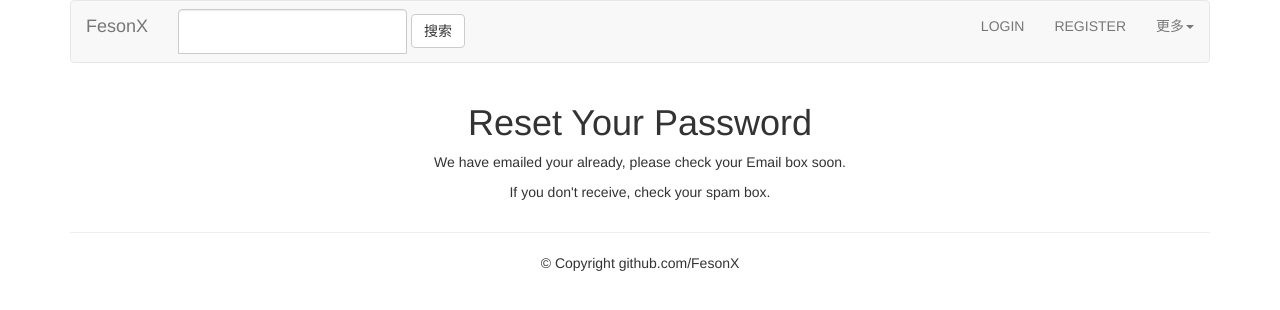
After one commit to FesonX/myBlog, a Django app: page /account/password-reset-done/ in a window 1280 px wide. The commit adds this page. Shown: the top 310 px of the page. Run offline with Django 3.2, Linux system fonts and the light colour scheme; some libraries are stand-ins or nearby versions.

Commit message:
[Add] Password Reset Function

```diff
--- a/account/urls.py
+++ b/account/urls.py
@@ -17,4 +17,16 @@ urlpatterns = [
         , name='password-change'),
     url(r'^password-change-done/$', auth_views.PasswordChangeDoneView.as_view(
         template_name='account/password-change-done.html'), name='password-change-done'),
+    url(r'^password-reset/$', auth_views.PasswordResetView.as_view(
+        template_name="account/password_reset_form.html",
+        email_template_name="account/password_reset_email.html",
+        success_url='/account/password-reset-done/'),
+        name='password_reset'),
+    url(r'^password-reset-done/$', auth_views.PasswordResetDoneView.as_view(
+        template_name="account/password_reset_done.html"), name='password_reset_done'),
+    url(r'^password-reset-confirm/(?P<uidb64>[-\w]+)/(?P<token>[-\w]+)/$', auth_views.PasswordResetConfirmView.as_view(
+        template_name="account/password_reset_confirm.html", success_url='/account/password-reset-complete/'),
+        name="password_reset_confirm"),
+    url(r'^password-reset-complete/$', auth_views.PasswordResetCompleteView.as_view(
+        template_name='account/password_reset_complete.html'), name='password_reset_complete'),
 ]
--- a/templates/account/password_change_form.html
+++ b/templates/account/password_change_form.html
@@ -15,7 +15,7 @@ Password Change
 <form action="." method="post" name="Register_Form" class="form-horizontal">
     {% csrf_token %}
     <hr class="colorgraph"><br>
-    <h3 class="form-signin-heading">Register | FesonX's Blog</h3>
+    <h3 class="form-signin-heading">Change Password | FesonX's Blog</h3>
     <div class="form-group">
         <label class="col-md-5 control-label text-right">
             {{ form.old_password.label_tag }}
--- /dev/null
+++ b/templates/account/password_reset_done.html
@@ -0,0 +1,11 @@
+{% extends "base.html" %}
+{% block title %}
+Password Reset
+{% endblock %}
+{% block content %}
+<div class="row text-center vertical-middle-sm">
+    <h1>Reset Your Password</h1>
+    <p>We have emailed your already, please check your Email box soon.</p>
+    <p>If you don't receive, check your spam box.</p>
+</div>
+{% endblock %}
--- /dev/null
+++ b/templates/account/password_reset_email.html
@@ -0,0 +1,6 @@
+<p> You're receive this Email because you request to RESET password at FesonX's Blog</p>
+<p>Please go to the following page to rest</p>
+
+{{ protocol }}://{{ domain }}{% url 'account:password_reset_confirm' uidb64=uid token=token %}
+
+<p>{{ user.get_username }}, Thanks for visiting our site!</p>
--- /dev/null
+++ b/templates/account/password_reset_subject.txt
@@ -0,0 +1 @@
+Password Reset Notifications
--- a/templates/header.html
+++ b/templates/header.html
@@ -26,6 +26,7 @@
                                 <li><a href="{% url 'account:user_logout' %}">Logout</a></li>
                             {% else %}
                                 <li><a href="{% url 'account:user_login' %}">LOGIN</a></li>
+                                <li><a href="{% url 'account:user_register' %}">REGISTER</a> </li>
                             {% endif %}
 
 						<li class="dropdown">
```
Also changed, not shown: myBlog/settings.py (+10 -0 lines), templates/account/password_reset_confirm.html (added, +29 -0 lines).
